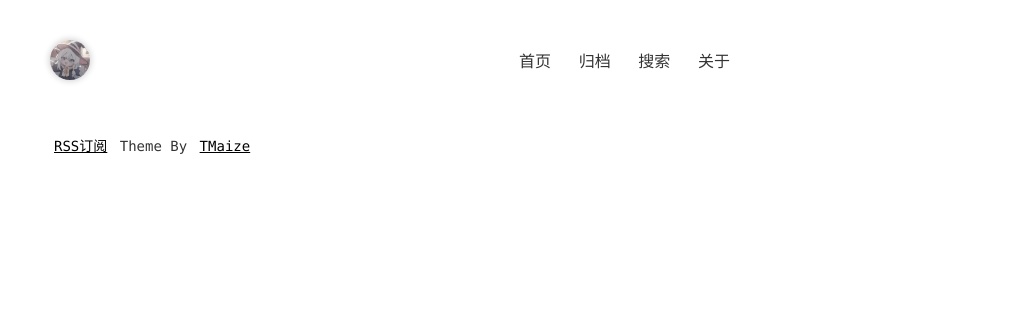
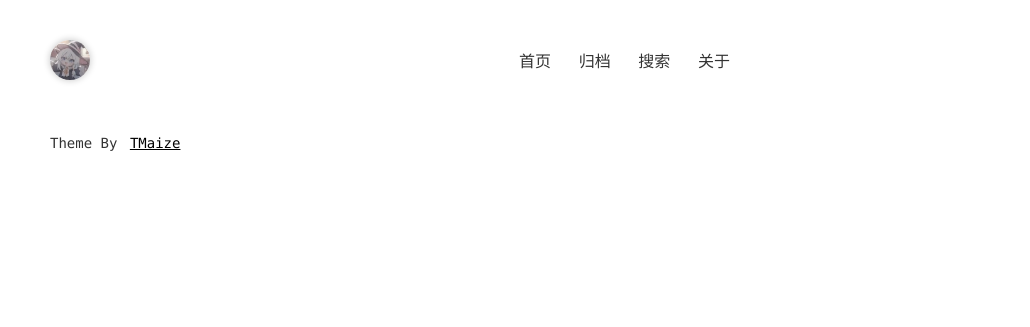
Before and after one commit to NitrenePL/NitrenePL.github.io, a Jekyll site: the page built from index.html, in a window 1280 px wide. Shown: the top 327 px of the page, without its empty margins (250-1280 px from the left). Built offline with Jekyll 4.4.1, drawn with Linux system fonts in a browser that asks for light colours.

Commit message:
删除rss明文

```diff
--- a/_includes/footer.html
+++ b/_includes/footer.html
@@ -1,6 +1,6 @@
 <footer class="footer">
   <span>{{ site.footerText }}</span>
-  <a href="{{ site.baseurl }}/static/xml/rss.xml">RSS订阅</a>
+  <!-- <a href="{{ site.baseurl }}/static/xml/rss.xml">RSS订阅</a> -->
   {%- comment %} 请保留主题来源，么么哒~ {% endcomment %}
   <span>Theme By</span>
   <a href="https://github.com/TMaize/tmaize-blog">TMaize</a>
```
